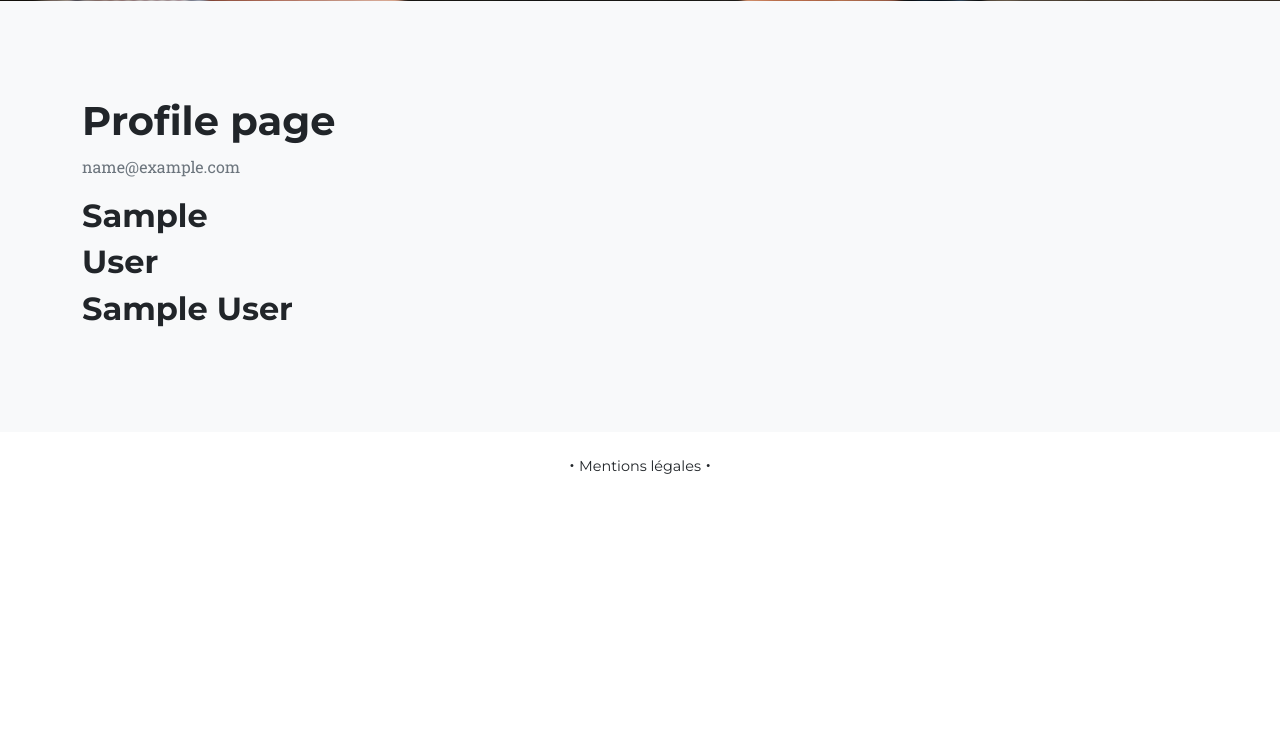
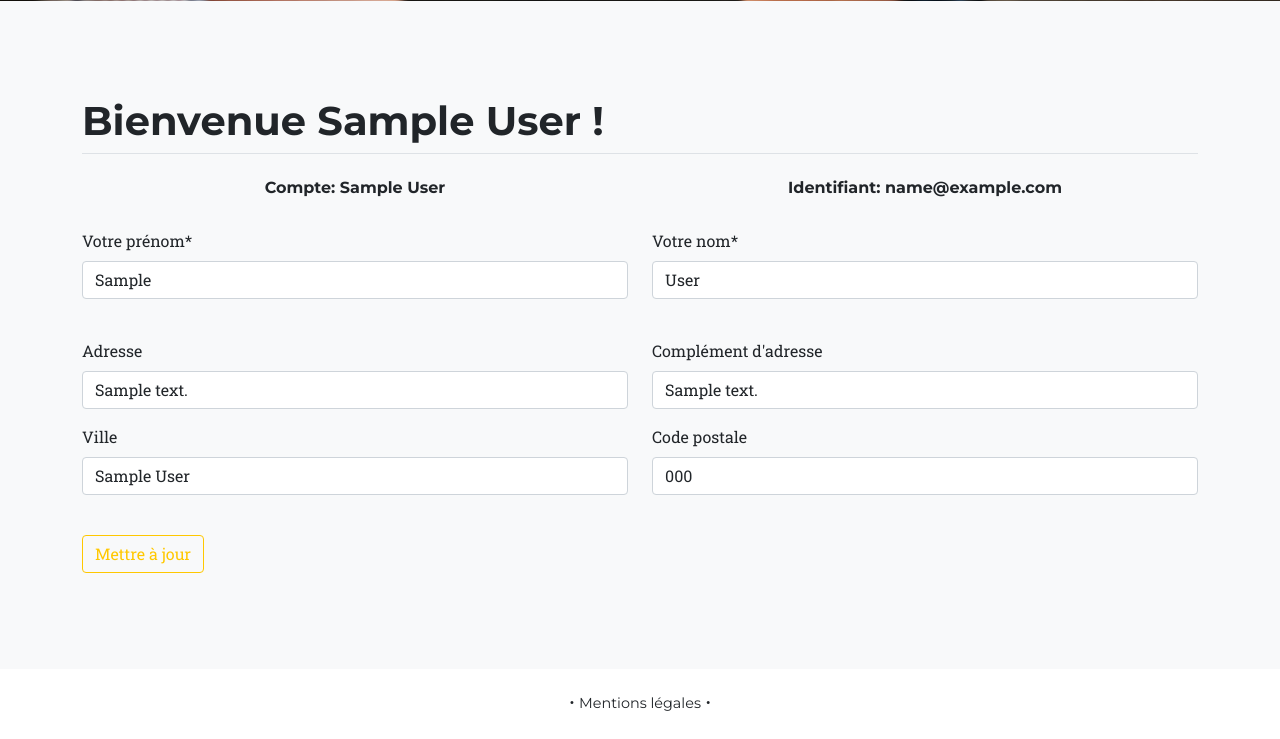
Before and after one commit to CamClrt/P13-volunteering, a Django app: page /users/profile/ in a window 1280 px wide. Shown: the part 471-1210 px from the top of the page. Before the commit the page ends 945 px from the top, so only its background shows below. Run offline with Django 3.2, Linux system fonts and the light colour scheme; a user stored in the database is signed in; tables that the repository leaves empty hold one stand-in row (values such as "Sample post"); some libraries are stand-ins or nearby versions.

Commit message:
feat(profile): create profile form + style + links

```diff
--- a/src/templates/base.html
+++ b/src/templates/base.html
@@ -29,11 +29,11 @@
             </button>
             <div class="collapse navbar-collapse" id="navbarResponsive">
                 <ul class="navbar-nav text-uppercase ms-auto py-4 py-lg-0">
-                    {% if user.is_authenticated and user.status == "bénévole" %}
-                    <li class="nav-item"><a class="nav-link" href="{% url 'candidate-dashboard' %}">Dashboard</a></li>
+                    {% if user.is_authenticated and user.status.name == "Bénévole" %}
+                    <li class="nav-item"><a class="nav-link" href="#">Dashboard</a></li>
                     {% endif %}
-                    {% if user.is_authenticated and user.status == "Association" %}
-                    <li class="nav-item"><a class="nav-link" href="{% url 'organization-dashboard' %}">Dashboard</a>
+                    {% if user.is_authenticated and user.status.name == "Association" %}
+                    <li class="nav-item"><a class="nav-link" href="#">Dashboard</a>
                     </li>
                     {% endif %}
                     {% if user.is_authenticated %}
--- a/src/users/forms.py
+++ b/src/users/forms.py
@@ -1,13 +1,19 @@
 from django import forms
 from django.contrib.auth.forms import UserCreationForm
 
-from .models import CustomUser
+from .models import (  # isort:skip
+    Address,
+    CandidateProfile,
+    City,
+    CustomUser,
+    OrganizationProfile,
+)
 
 
 class UserRegistrationForm(UserCreationForm):
     class Meta:
 
-        CHOICES = [
+        STATUS = [
             ("1", "Un bénévole"),
             ("2", "Une association"),
         ]
@@ -30,5 +36,91 @@ class UserRegistrationForm(UserCreationForm):
             "password2": "Confirmation du mot de passe",
         }
         widgets = {
-            "status": forms.RadioSelect(choices=CHOICES),
+            "status": forms.RadioSelect(choices=STATUS),
         }
+
+
+class UserForm(forms.ModelForm):
+    class Meta:
+        model = CustomUser
+        fields = [
+            "last_name",
+            "first_name",
+        ]
+        labels = {
+            "first_name": "Votre prénom",
+            "last_name": "Votre nom",
+        }
+
+
+class CandidateProfileForm(forms.ModelForm):
+    class Meta:
+        model = CandidateProfile
+        fields = [
+            "web_site_url",
+            "linkedin_url",
+            "github_url",
+            "gitlab_url",
+            "description",
+        ]
+        labels = {
+            "web_site_url": "Site personnel",
+            "linkedin_url": "Linkedin",
+            "github_url": "GitHub",
+            "gitlab_url": "GitLab",
+            "description": "Bio",
+        }
+
+
+class OrganizationProfileForm(forms.ModelForm):
+    class Meta:
+        model = OrganizationProfile
+        fields = [
+            "name",
+            "sector",
+            "description",
+            "rna_code",
+            "siret_code",
+            "email",
+            "phone_number",
+            "web_site_url",
+        ]
+        labels = {
+            "name": "Dénomination de la structure",
+            "sector": "Secteur d'activité",
+            "description": "Description",
+            "rna_code": "Code RNA",
+            "siret_code": "SIRET",
+            "email": "Mail de contact",
+            "phone_number": "Téléphone",
+            "web_site_url": "Site Web",
+        }
+        widgets = {
+            "sector": forms.RadioSelect(),
+        }
+
+
+class AddressForm(forms.ModelForm):
+    class Meta:
+        model = Address
+        fields = [
+            "address_1",
+            "address_2",
+        ]
+        labels = {
+            "address_1": "Adresse",
+            "address_2": "Complément d'adresse",
+        }
+
+
+class CityForm(forms.ModelForm):
+    class Meta:
+        model = City
+        fields = [
+            "name",
+            "zip_code",
+        ]
+        labels = {
+            "name": "Ville",
+            "zip_code": "Code postale",
+        }
--- a/src/users/templates/users/logout.html
+++ b/src/users/templates/users/logout.html
@@ -4,7 +4,7 @@
 
 <legend class="border-bottom mb-4">Déconnexion !</legend>
 <small class="text-muted">
-    Se reconnecter ? <a class="ml-2" href="{% url 'users:register' %}">Connexion</a>
+    Se reconnecter ? <a class="ml-2" href="{% url 'users:login' %}">Connexion</a>
 </small>
 
 
--- a/src/users/templates/users/profile.html
+++ b/src/users/templates/users/profile.html
@@ -2,10 +2,85 @@
 {% load crispy_forms_tags %}
 {% block content %}
 
-<h1>Profile page</h1>
-<p class="text-secondary">{{ user.email }}</p>
-<h2 class="account-heading">{{ user.first_name }}</h2>
-<h2 class="account-heading">{{ user.last_name }}</h2>
-<h2 class="account-heading">{{ user.status }}</h2>
+<h1>Bienvenue {{ user.first_name }} {{ user.last_name }} !<br></h1>
+
+<legend class="border-bottom mb-4"></legend>
+
+<div class="row text-center">
+    <div class="col-lg-6 col-md-12">
+        <h6>Compte: {{ user.status }}</h6>
+    </div>
+    <div class="col-lg-6 col-md-12">
+        <h6>Identifiant: {{ user.email }}</h6><br>
+    </div>
+</div>
+
+<form action="POST">
+    {% csrf_token %}
+    <div class="row">
+        <div class="col-lg-6 col-md-12">
+            {{ user_form.first_name|as_crispy_field }}
+        </div>
+        <div class="col-lg-6 col-md-12">
+            {{ user_form.last_name|as_crispy_field }}<br>
+        </div>
+    </div>
+
+    <!-- Organization part -->
+    {% if user.status.name == "Association" %}
+    <h6>Votre association</h6><br>
+    <div class="row">
+        <div class="col-lg-6 col-md-12">
+            {{ organization_profile_form.name|as_crispy_field }}
+        </div>
+        <div class="col-lg-6 col-md-12">
+            {{ organization_profile_form.sector|as_crispy_field }}
+        </div>
+        <div class="col-lg-12 col-md-12">
+            {{ organization_profile_form.description|as_crispy_field }}
+        </div>
+    </div>
+    {% endif %}
+
+    <!-- Candidate part -->
+    {% if user.status.name == "Bénévole" %}
+    <div class="row">
+        <div class="col-lg-6 col-md-12">
+            {{ candidate_profile_form.web_site_url|as_crispy_field }}
+        </div>
+        <div class="col-lg-6 col-md-12">
+            {{ candidate_profile_form.linkedin_url|as_crispy_field }}
+        </div>
+        <div class="col-lg-6 col-md-12">
+            {{ candidate_profile_form.github_url|as_crispy_field }}
+        </div>
+        <div class="col-lg-6 col-md-12">
+            {{ candidate_profile_form.gitlab_url|as_crispy_field }}
+        </div>
+        <div class="col-lg-12 col-md-12">
+            {{ candidate_profile_form.description|as_crispy_field }}
+        </div>
+    </div>
+
+    {% endif %}
+    <div class="row">
+        <div class="col-lg-6 col-md-12">
+            {{ address_form.address_1|as_crispy_field }}
+        </div>
+        <div class="col-lg-6 col-md-12">
+            {{ address_form.address_2|as_crispy_field }}
+        </div>
+        <div class="col-lg-6 col-md-12">
+            {{ city_form.name|as_crispy_field }}
+        </div>
+        <div class="col-lg-6 col-md-12">
+            {{ city_form.zip_code|as_crispy_field }}
+        </div>
+    </div>
+
+    <div class="form-group">
+        <button class="btn btn-outline-warning mt-4" type="Submit">Mettre à jour</button>
+    </div>
+</form>
 
 {% endblock content %}
--- a/src/users/views.py
+++ b/src/users/views.py
@@ -1,7 +1,18 @@
 from django.contrib.auth.decorators import login_required
+from django.core.exceptions import ObjectDoesNotExist
+from django.http import HttpResponseRedirect
 from django.shortcuts import redirect, render
 
-from .forms import UserRegistrationForm
+from .models import Address, CandidateProfile, City, OrganizationProfile
+
+from .forms import (  # isort:skip
+    AddressForm,
+    CandidateProfileForm,
+    CityForm,
+    OrganizationProfileForm,
+    UserForm,
+    UserRegistrationForm,
+)
 
 
 def register(request):
@@ -18,4 +29,59 @@ def register(request):
 
 @login_required
 def profile(request):
-    return render(request, "users/profile.html")
+    if request.method == "POST":
+        user = request.user
+
+        try:
+            candidate = CandidateProfile.objects.get(user=user)
+        except ObjectDoesNotExist:
+            pass
+
+        try:
+            organization = OrganizationProfile.objects.get(user=user)
+        except ObjectDoesNotExist:
+            pass
+
+        return HttpResponseRedirect(request.path)
+
+    else:
+        user = request.user
+
+        try:
+            candidate = CandidateProfile.objects.get(user=user)
+            address = Address.objects.get(id=candidate.location.id)
+            city = City.objects.get(id=address.city.id)
+
+            if candidate:
+                context = {
+                    "profile": candidate,
+                    "candidate_profile_form": CandidateProfileForm(
+                        instance=candidate,
+                    ),
+                    "city_form": CityForm(instance=city),
+                    "address_form": AddressForm(instance=address),
+                }
+        except ObjectDoesNotExist:
+            pass
+
+        try:
+            organization = OrganizationProfile.objects.get(user=user)
+            # sector = Sector.objects.get(id=organization.sector.id)
+            address = Address.objects.get(id=organization.location.id)
+            city = City.objects.get(id=address.city.id)
+
+            if organization:
+                context = {
+                    "profile": organization,
+                    "organization_profile_form": OrganizationProfileForm(
+                        instance=organization,
+                    ),
+                    "city_form": CityForm(instance=city),
+                    "address_form": AddressForm(instance=address),
+                }
+        except ObjectDoesNotExist:
+            pass
+
+        context["user_form"] = UserForm(instance=user)
+
+        return render(request, "users/profile.html", context)
```
Also changed, not shown: src/media/default.jpg (added).
